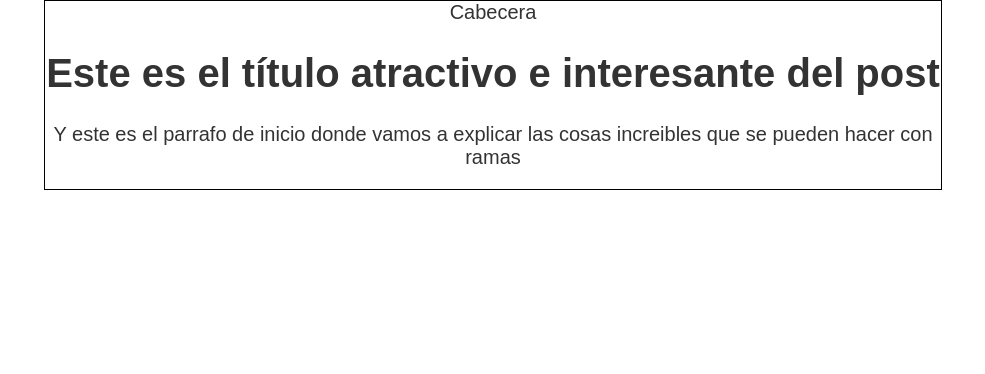
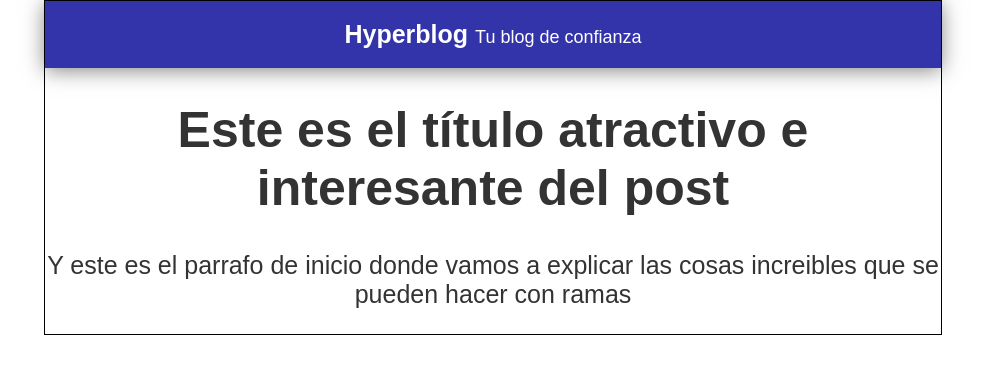
Before and after one commit to GermanMorenoYa/HyperBlog, a plain HTML site: page blogpost.html in a window 1280 px wide. Shown: the whole page, without its empty margins (147-1132 px from the left). Drawn offline with Linux system fonts and the light colour scheme.

Commit message:
Finalizada la cabecera con diseño azul

```diff
--- a/blogpost.html
+++ b/blogpost.html
@@ -7,7 +7,8 @@
     <body>
         <div id="container">
             <div id="cabecera">
-                Cabecera
+                Hyperblog
+                <span id="tagline">Tu blog de confianza</span>
             </div>
             <div id="post">
                 <h1>Este es el título atractivo e interesante del post</h1>
--- a/css/estilos.css
+++ b/css/estilos.css
@@ -7,6 +7,23 @@ body
     margin: 0;
     padding: 0;
 }
+#cabecera
+{
+    background: #33A;
+    box-shadow: 0px 2px 20px 0px rgba(0, 0, 0, 0.5);
+    color: white;
+    font-weight: bold;
+    margin: 0;
+    padding: 0.5cm;
+}
+
+#cabecera #tagline
+{
+    padding: lem 0 0 0;
+    font-weight: normal;
+    font-size: 18px;
+}
+
 #container
 {
     width: 70%;
@@ -18,5 +35,5 @@ body
 
 #container
 {
-    font-size: 20px;
+    font-size: 25px;
 }
```
